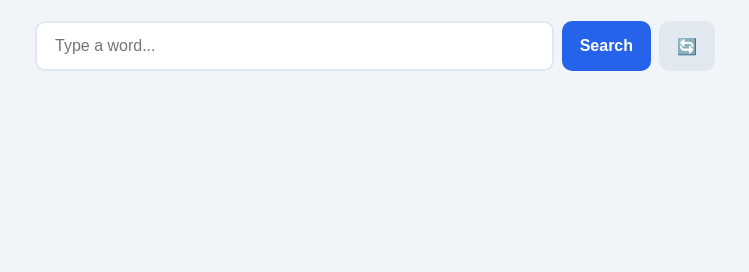
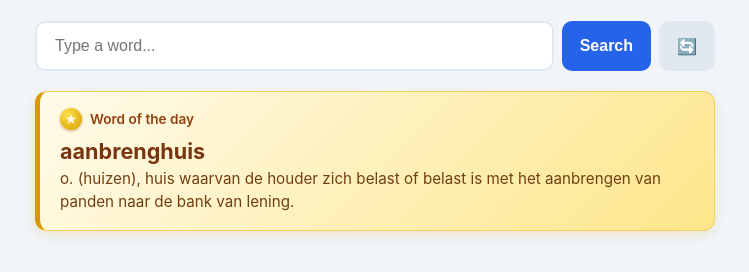
Before and after one commit to boggle-blip/dictionary-app, a plain HTML site: page index.html in a window 1280 px wide. Shown: the part 87-359 px from the top of the page, without its empty margins (265-1014 px from the left). Drawn offline with nearby package versions, Linux system fonts and the light colour scheme.

Commit message:
Add files via upload

```diff
--- a/index.html
+++ b/index.html
@@ -251,6 +251,88 @@
       color: var(--primary);
       margin: 0;
     }
+
+    /* Word of the day (golden award card) */
+    .wotd {
+      display: block;
+      width: 100%;
+      box-sizing: border-box;
+      text-align: left;
+      font: inherit;
+      color: #451a03;
+      margin-bottom: 20px;
+      padding: 16px 18px 16px 20px;
+      background: linear-gradient(135deg, #fffbeb 0%, #fde68a 100%);
+      border: 1px solid #f3cf5b;
+      border-left: 5px solid #d99a00;
+      border-radius: 12px;
+      box-shadow: 0 4px 12px rgba(217, 154, 0, 0.18);
+      cursor: pointer;
+      transition: box-shadow 0.2s, transform 0.1s;
+    }
+
+    .wotd:hover {
+      transform: translateY(-1px);
+      box-shadow: 0 6px 16px rgba(217, 154, 0, 0.28);
+    }
+
+    .wotd:focus-visible {
+      outline: 3px solid rgba(217, 154, 0, 0.5);
+      outline-offset: 2px;
+    }
+
+    .wotd[hidden] {
+      display: none;
+    }
+
+    .wotd-label {
+      display: flex;
+      align-items: center;
+      gap: 8px;
+      font-size: 0.85rem;
+      font-weight: 600;
+      color: #92400e;
+      margin-bottom: 8px;
+    }
+
+    .wotd-medal {
+      display: inline-flex;
+      align-items: center;
+      justify-content: center;
+      width: 22px;
+      height: 22px;
+      border-radius: 50%;
+      background: radial-gradient(circle at 35% 30%, #fde047, #d99a00);
+      color: #fffbeb;
+      font-size: 0.8rem;
+      box-shadow: 0 1px 3px rgba(146, 64, 14, 0.4);
+    }
+
+    .wotd-word {
+      display: flex;
+      align-items: center;
+      justify-content: space-between;
+      gap: 10px;
+      font-size: 1.35rem;
+      font-weight: 700;
+      color: #78350f;
+      margin-bottom: 4px;
+    }
+
+    .wotd .badge {
+      background: rgba(255, 255, 255, 0.65);
+      color: #92400e;
+    }
+
+    .wotd-preview {
+      display: -webkit-box;
+      -webkit-line-clamp: 2;
+      -webkit-box-orient: vertical;
+      overflow: hidden;
+      line-height: 1.5;
+      font-size: 0.95rem;
+      color: #713f12;
+    }
   </style>
 </head>
 <body>
@@ -267,6 +349,8 @@
     <div id="dropdown" class="dropdown"></div>
   </div>
 
+  <button type="button" id="wotdContainer" class="wotd" hidden></button>
+
   <div id="resultsList" class="results-list"></div>
   <div id="cardsContainer" class="cards-container"></div>
 </div>
```
